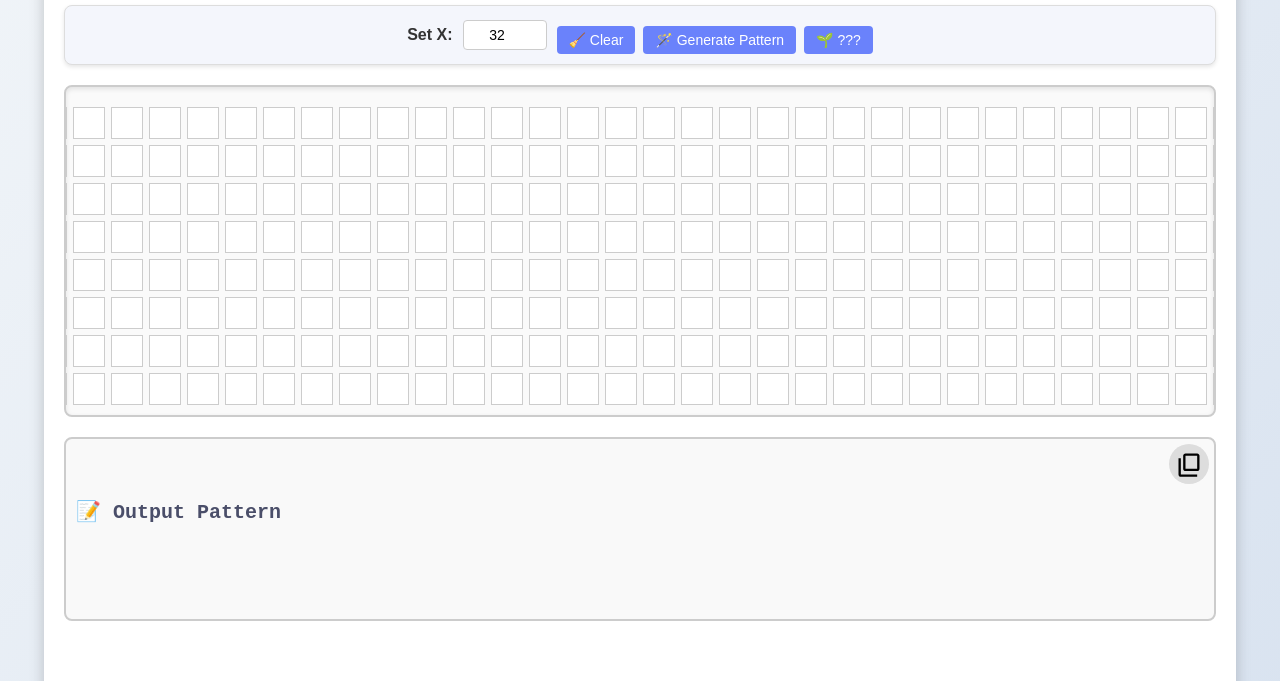
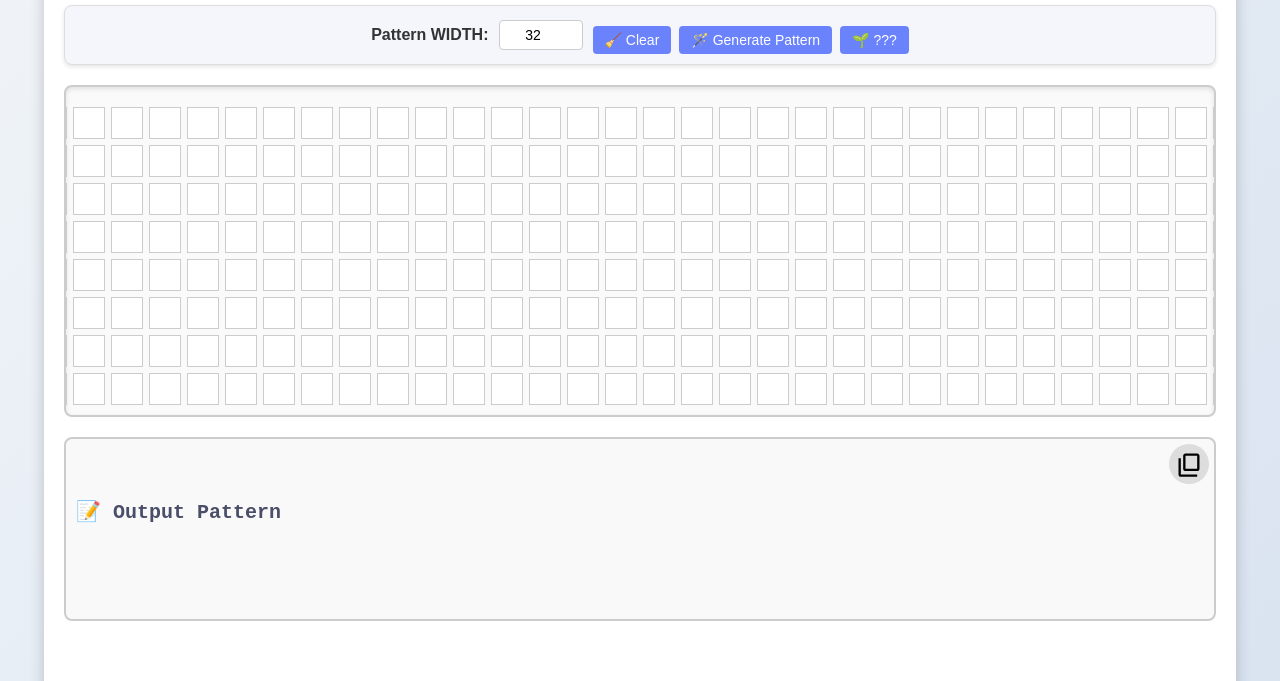
Before and after one commit to viecon/pattern-generator, a plain HTML site: page index.html in a window 1280 px wide. Shown: the part 79-760 px from the top of the page. Drawn offline with Linux system fonts and the light colour scheme.

Commit message:
change the title of setX

```diff
--- a/index.html
+++ b/index.html
@@ -10,7 +10,7 @@
     <div class="container">
       <h1>🎨 Pattern Generator</h1>
       <div class="controls">
-        <label for="xValue" class="controls-label">Set X:</label>
+        <label for="xValue" class="controls-label">Pattern WIDTH:</label>
         <input
           type="number"
           id="xValue"
```
